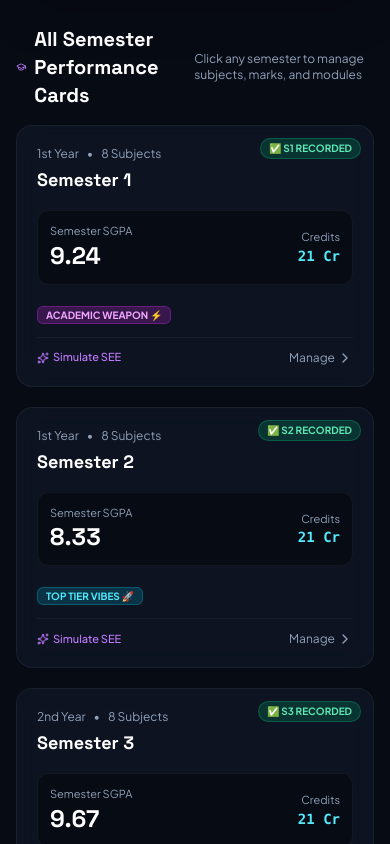
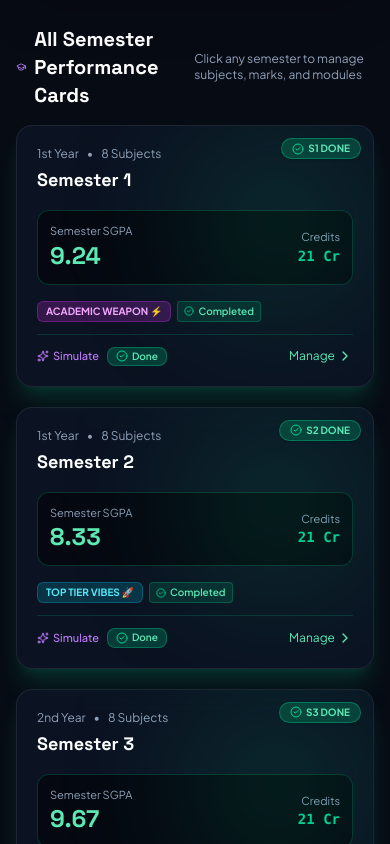
Before and after one commit to chintan-v/MarksBoard, a React (Vite) app: page / in a window 390 px wide. Shown: the part 1380-2224 px from the top of the page. Built offline with nearby package versions, Linux system fonts and the light colour scheme; no server answers.

Commit message:
Turn whole semester card and detail panel green when semester is marked as done

```diff
--- a/src/App.tsx
+++ b/src/App.tsx
@@ -153,6 +153,7 @@ export function App() {
             onSimulateSemester={handleSimulateSemester}
             onOpenProfile={() => setIsProfileModalOpen(true)}
             onRequireAuth={handleRequireAuth}
+            onUpdateSemester={handleUpdateSemester}
           />
         ) : (
           <SemesterDetail
--- a/src/components/SemesterCardsView.tsx
+++ b/src/components/SemesterCardsView.tsx
@@ -7,7 +7,7 @@ import {
   AlertTriangle,
   ArrowRight,
 } from 'lucide-react';
-import type { StudentProfile } from '../types';
+import type { StudentProfile, Semester } from '../types';
 import {
   calculateCGPA,
   calculateSemesterResult,
@@ -21,6 +21,7 @@ interface Props {
   onSimulateSemester: (semNumber: number) => void;
   onOpenProfile?: () => void;
   onRequireAuth?: (reason: string) => void;
+  onUpdateSemester?: (updated: Semester) => void;
 }
 
 export const SemesterCardsView: React.FC<Props> = ({
@@ -29,6 +30,7 @@ export const SemesterCardsView: React.FC<Props> = ({
   onSimulateSemester,
   onOpenProfile,
   onRequireAuth,
+  onUpdateSemester,
 }) => {
   const globalCGPA = calculateCGPA(profile.semesters);
   const prevProgress = getPreviousSemestersProgress(profile.semesters, profile.currentSemester);
@@ -308,27 +310,35 @@ export const SemesterCardsView: React.FC<Props> = ({
                 key={sem.semNumber}
                 onClick={() => onSelectSemester(sem.semNumber)}
                 className={`group cursor-pointer rounded-2xl p-5 border transition-all duration-300 flex flex-col justify-between relative overflow-hidden ${
-                  isCurrent
+                  isDone
+                    ? 'glass-panel border-emerald-500/50 bg-gradient-to-br from-slate-900/95 via-emerald-950/30 to-slate-900/95 shadow-xl shadow-emerald-500/15 hover:border-emerald-400'
+                    : isCurrent
                     ? 'glass-panel border-purple-500/50 shadow-xl shadow-purple-500/10 hover:border-purple-400'
                     : 'glass-card border-white/10 hover:border-white/20 hover:bg-slate-800/40'
                 }`}
               >
+                {/* Subtle Ambient Glow for completed or active card */}
+                {isDone ? (
+                  <div className="absolute top-0 right-0 w-48 h-48 bg-emerald-500/15 rounded-full blur-3xl pointer-events-none" />
+                ) : isCurrent ? (
+                  <div className="absolute top-0 right-0 w-36 h-36 bg-purple-500/10 rounded-full blur-2xl pointer-events-none" />
+                ) : null}
+
                 {/* Active or Prior Status Pill */}
-                <div className="absolute top-3 right-3 flex items-center gap-1">
-                  {isCurrent ? (
+                <div className="absolute top-3 right-3 flex items-center gap-1 z-10">
+                  {isDone ? (
+                    <span className="text-[10px] font-bold px-2.5 py-0.5 rounded-full bg-emerald-500/25 text-emerald-300 border border-emerald-500/45 flex items-center gap-1 shadow-sm">
+                      <CheckCircle2 className="w-3 h-3 text-emerald-400" />
+                      <span>{isCurrent ? 'ACTIVE • COMPLETED' : `S${sem.semNumber} DONE`}</span>
+                    </span>
+                  ) : isCurrent ? (
                     <span className="text-[10px] font-bold px-2 py-0.5 rounded-full bg-purple-500/20 text-purple-300 border border-purple-500/40 animate-pulse">
                       🎯 ACTIVE SEM
                     </span>
                   ) : sem.semNumber < profile.currentSemester ? (
-                    isDone ? (
-                      <span className="text-[10px] font-bold px-2 py-0.5 rounded-full bg-emerald-500/20 text-emerald-300 border border-emerald-500/30">
-                        ✅ S{sem.semNumber} RECORDED
-                      </span>
-                    ) : (
                     <span className="text-[10px] font-bold px-2 py-0.5 rounded-full bg-amber-500/20 text-amber-300 border border-amber-500/30">
                       ⚠️ S{sem.semNumber} FILL MARKS
                     </span>
-                    )
                   ) : (
                     <span className="text-[10px] font-medium px-2 py-0.5 rounded-full bg-slate-800/80 text-slate-400 border border-slate-700/60">
                       ⏳ UPCOMING
@@ -343,22 +353,30 @@ export const SemesterCardsView: React.FC<Props> = ({
                     <span>{sem.subjects.length} Subjects</span>
                   </div>
 
-                  <h4 className="text-lg font-bold font-heading text-white group-hover:text-purple-300 transition-colors">
+                  <h4 className={`text-lg font-bold font-heading transition-colors ${
+                    isDone ? 'text-white group-hover:text-emerald-300' : 'text-white group-hover:text-purple-300'
+                  }`}>
                     {sem.title}
                   </h4>
 
                   {/* SGPA & Percentage Meter */}
-                  <div className="my-4 p-3 rounded-xl bg-black/40 border border-white/5 flex items-center justify-between">
+                  <div className={`my-4 p-3 rounded-xl border flex items-center justify-between transition-colors ${
+                    isDone
+                      ? 'bg-black/50 border-emerald-500/25'
+                      : 'bg-black/40 border-white/5'
+                  }`}>
                     <div>
                       <span className="text-[11px] text-slate-400 block">Semester SGPA</span>
-                      <div className="text-2xl font-black font-heading text-white">
+                      <div className={`text-2xl font-black font-heading ${
+                        isDone && hasMarks ? 'text-emerald-300' : 'text-white'
+                      }`}>
                         {hasMarks ? result.sgpa : '—'}
                       </div>
                     </div>
 
                     <div className="text-right">
                       <span className="text-[11px] text-slate-400 block">Credits</span>
-                      <div className="text-sm font-bold font-mono text-cyan-300">
+                      <div className={`text-sm font-bold font-mono ${isDone ? 'text-emerald-400' : 'text-cyan-300'}`}>
                         {result.totalCredits} Cr
                       </div>
                     </div>
@@ -366,7 +384,7 @@ export const SemesterCardsView: React.FC<Props> = ({
 
                   {/* Vibe badge */}
                   {hasMarks ? (
-                    <div className="mb-3">
+                    <div className="mb-3 flex items-center gap-1.5 flex-wrap">
                       <span className={`text-[10px] font-bold px-2 py-0.5 rounded-md border ${
                         result.sgpa >= 9.0
                           ? 'bg-fuchsia-500/20 text-fuchsia-300 border-fuchsia-500/30'
@@ -378,6 +396,11 @@ export const SemesterCardsView: React.FC<Props> = ({
                       }`}>
                         {result.statusBadge.label}
                       </span>
+                      {isDone && (
+                        <span className="text-[10px] text-emerald-300 font-semibold bg-emerald-500/15 border border-emerald-500/30 px-1.5 py-0.5 rounded flex items-center gap-1">
+                          <CheckCircle2 className="w-2.5 h-2.5 text-emerald-400" /> Completed
+                        </span>
+                      )}
                     </div>
                   ) : (
                     <div className="mb-3">
@@ -389,7 +412,10 @@ export const SemesterCardsView: React.FC<Props> = ({
                 </div>
 
                 {/* Card Actions */}
-                <div className="pt-3 border-t border-white/5 flex items-center justify-between text-xs">
+                <div className={`pt-3 border-t flex items-center justify-between text-xs ${
+                  isDone ? 'border-emerald-500/20' : 'border-white/5'
+                }`}>
+                  <div className="flex items-center gap-2">
                     <button
                       type="button"
                       onClick={(e) => {
@@ -398,10 +424,39 @@ export const SemesterCardsView: React.FC<Props> = ({
                       }}
                       className="text-purple-400 hover:text-purple-300 text-[11px] font-medium flex items-center gap-1 hover:underline"
                     >
-                    <Sparkles className="w-3 h-3" /> Simulate SEE
+                      <Sparkles className="w-3 h-3" /> Simulate
                     </button>
 
-                  <div className="flex items-center text-slate-400 group-hover:text-white group-hover:translate-x-1 transition-all">
+                    {onUpdateSemester && (
+                      <button
+                        type="button"
+                        onClick={(e) => {
+                          e.stopPropagation();
+                          if (profile.isGuest) {
+                            onRequireAuth?.('toggle semester completion status');
+                            return;
+                          }
+                          onUpdateSemester({
+                            ...sem,
+                            isCompleted: !sem.isCompleted,
+                          });
+                        }}
+                        className={`text-[10px] font-semibold px-2 py-0.5 rounded-lg border flex items-center gap-1 transition-all ${
+                          sem.isCompleted
+                            ? 'bg-emerald-500/25 text-emerald-300 border-emerald-500/40 hover:bg-emerald-500/35'
+                            : 'bg-white/5 text-slate-400 border-white/10 hover:text-white hover:bg-white/10'
+                        }`}
+                        title={sem.isCompleted ? 'Click to unmark semester' : 'Click to mark semester as done'}
+                      >
+                        <CheckCircle2 className="w-3 h-3 text-emerald-400" />
+                        <span>{sem.isCompleted ? 'Done' : 'Mark Done'}</span>
+                      </button>
+                    )}
+                  </div>
+
+                  <div className={`flex items-center group-hover:translate-x-1 transition-all ${
+                    isDone ? 'text-emerald-300 group-hover:text-emerald-200' : 'text-slate-400 group-hover:text-white'
+                  }`}>
                     <span>Manage</span>
                     <ChevronRight className="w-4 h-4 ml-0.5" />
                   </div>
--- a/src/components/SemesterDetail.tsx
+++ b/src/components/SemesterDetail.tsx
@@ -7,6 +7,7 @@ import {
   ArrowLeft,
   BookOpen,
   Search,
+  CheckCircle2,
 } from 'lucide-react';
 import type { LetterGrade, Semester, StudentProfile, Subject } from '../types';
 import { calculateSemesterResult } from '../utils/gradeCalculations';
@@ -175,17 +176,29 @@ export const SemesterDetail: React.FC<Props> = ({
 
       {/* Previous Semester Context Banner */}
       {semester.semNumber < profile.currentSemester && (
-        <div className="p-4 rounded-2xl bg-amber-500/10 border border-amber-500/30 text-amber-200 text-xs flex flex-col sm:flex-row sm:items-center justify-between gap-3 shadow-lg">
+        <div className={`p-4 rounded-2xl text-xs flex flex-col sm:flex-row sm:items-center justify-between gap-3 shadow-lg border transition-all duration-300 ${
+          semester.isCompleted
+            ? 'bg-emerald-950/40 border-emerald-500/40 text-emerald-200 shadow-emerald-500/5'
+            : 'bg-amber-500/10 border-amber-500/30 text-amber-200'
+        }`}>
           <div className="flex items-center gap-3">
-            <div className="w-8 h-8 rounded-xl bg-amber-500/20 border border-amber-500/40 flex items-center justify-center text-amber-300 shrink-0 font-bold">
+            <div className={`w-8 h-8 rounded-xl flex items-center justify-center shrink-0 font-bold border ${
+              semester.isCompleted
+                ? 'bg-emerald-500/25 border-emerald-500/40 text-emerald-300'
+                : 'bg-amber-500/20 border-amber-500/40 text-amber-300'
+            }`}>
               S{semester.semNumber}
             </div>
             <div>
-              <strong className="text-amber-300 font-bold block text-sm">
-                Past Semester Marks Entry (Active Semester is S{profile.currentSemester})
+              <strong className={`font-bold block text-sm ${semester.isCompleted ? 'text-emerald-300' : 'text-amber-300'}`}>
+                {semester.isCompleted
+                  ? `Semester ${semester.semNumber} Marked as Complete ✅`
+                  : `Past Semester Marks Entry (Active Semester is S${profile.currentSemester})`}
               </strong>
-              <span className="text-[11px] text-amber-200/90">
-                Enter your MSE, CIA & SEE scores below to accurately compute your historic SGPA and cumulative CGPA.
+              <span className={`text-[11px] ${semester.isCompleted ? 'text-emerald-300/80' : 'text-amber-200/90'}`}>
+                {semester.isCompleted
+                  ? 'All course marks and SGPA for this semester are recorded into your degree calculation.'
+                  : 'Enter your MSE, CIA & SEE scores below to accurately compute your historic SGPA and cumulative CGPA.'}
               </span>
             </div>
           </div>
@@ -198,9 +211,9 @@ export const SemesterDetail: React.FC<Props> = ({
               }
               onUpdateSemester({ ...semester, isCompleted: !semester.isCompleted });
             }}
-            className={`px-3.5 py-1.5 rounded-xl font-bold text-xs shrink-0 transition-colors border cursor-pointer ${
+            className={`px-3.5 py-1.5 rounded-xl font-bold text-xs shrink-0 transition-all border cursor-pointer ${
               semester.isCompleted
-                ? 'bg-emerald-500/20 text-emerald-300 border-emerald-500/40 hover:bg-emerald-500/30'
+                ? 'bg-emerald-500/25 text-emerald-300 border-emerald-500/40 hover:bg-emerald-500/35'
                 : 'bg-amber-500 hover:bg-amber-400 text-black border-amber-400'
             }`}
           >
@@ -210,9 +223,15 @@ export const SemesterDetail: React.FC<Props> = ({
       )}
 
       {/* Main Top Card - Full Width, High-Impact & Spacious */}
-      <div className="w-full glass-panel rounded-3xl border border-purple-500/25 p-6 sm:p-8 bg-gradient-to-br from-slate-900/95 via-purple-950/20 to-slate-900/95 relative overflow-hidden shadow-2xl space-y-6">
+      <div className={`w-full glass-panel rounded-3xl border p-6 sm:p-8 relative overflow-hidden shadow-2xl space-y-6 transition-all duration-300 ${
+        semester.isCompleted
+          ? 'border-emerald-500/35 bg-gradient-to-br from-slate-900/95 via-emerald-950/20 to-slate-900/95 shadow-emerald-500/10'
+          : 'border-purple-500/25 bg-gradient-to-br from-slate-900/95 via-purple-950/20 to-slate-900/95'
+      }`}>
         {/* Ambient Neon Glows */}
-        <div className="absolute top-0 right-0 w-[500px] h-[500px] bg-purple-600/10 rounded-full blur-[140px] pointer-events-none" />
+        <div className={`absolute top-0 right-0 w-[500px] h-[500px] rounded-full blur-[140px] pointer-events-none ${
+          semester.isCompleted ? 'bg-emerald-500/15' : 'bg-purple-600/10'
+        }`} />
         <div className="absolute bottom-0 left-0 w-80 h-80 bg-cyan-600/10 rounded-full blur-[120px] pointer-events-none" />
 
         {/* Top Header Row: Greeting & Bio with dedicated breathing space */}
@@ -254,13 +273,32 @@ export const SemesterDetail: React.FC<Props> = ({
 
           {/* Semester Badge & Scheme */}
           <div className="flex flex-col sm:items-end gap-1.5 self-start md:self-auto">
-            <div className="flex items-center gap-2">
+            <div className="flex items-center gap-2 flex-wrap">
               <span className="font-mono font-bold px-3 py-1 rounded-full bg-cyan-500/20 text-cyan-300 border border-cyan-500/30 text-xs">
                 {semester.academicYear}
               </span>
               <span className="font-heading font-extrabold text-white text-lg">
                 {semester.title} Dashboard
               </span>
+              <button
+                type="button"
+                onClick={() => {
+                  if (profile.isGuest) {
+                    onRequireAuth?.('mark semester completion status');
+                    return;
+                  }
+                  onUpdateSemester({ ...semester, isCompleted: !semester.isCompleted });
+                }}
+                className={`px-3 py-1 rounded-full font-bold text-xs flex items-center gap-1.5 transition-all border cursor-pointer ${
+                  semester.isCompleted
+                    ? 'bg-emerald-500/25 text-emerald-300 border-emerald-500/40 hover:bg-emerald-500/35'
+                    : 'bg-white/5 text-slate-300 border-white/10 hover:bg-white/10 hover:text-white'
+                }`}
+                title={semester.isCompleted ? 'Click to unmark semester' : 'Click to mark semester as done'}
+              >
+                <CheckCircle2 className={`w-3.5 h-3.5 ${semester.isCompleted ? 'text-emerald-400' : 'text-slate-400'}`} />
+                <span>{semester.isCompleted ? 'Done ✅' : 'Mark as Done'}</span>
+              </button>
             </div>
             <span className="text-slate-400 text-xs">
               CBCS Scheme: Standard 30 MSE + 30 CIA (or 20+40) + 40 SEE (100 Max)
```
Lines whose indentation alone changed are shown as unchanged.
